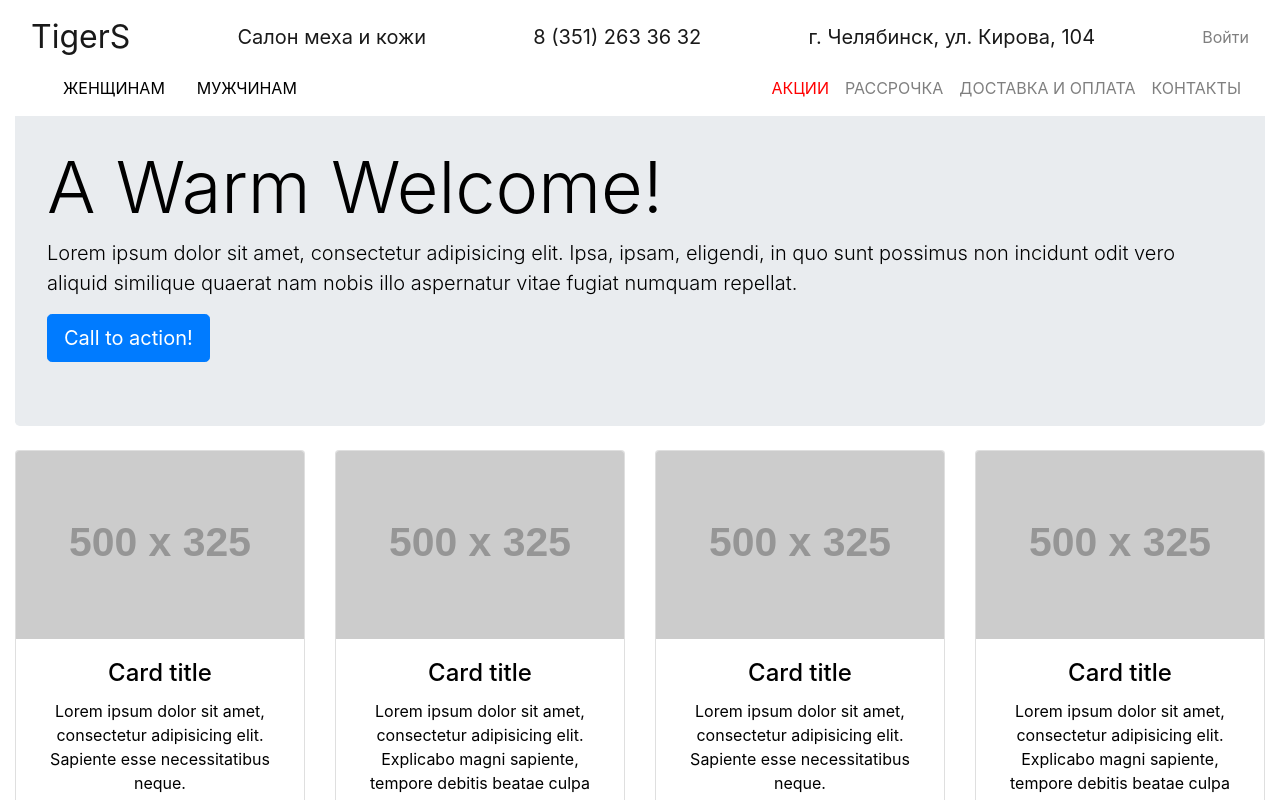
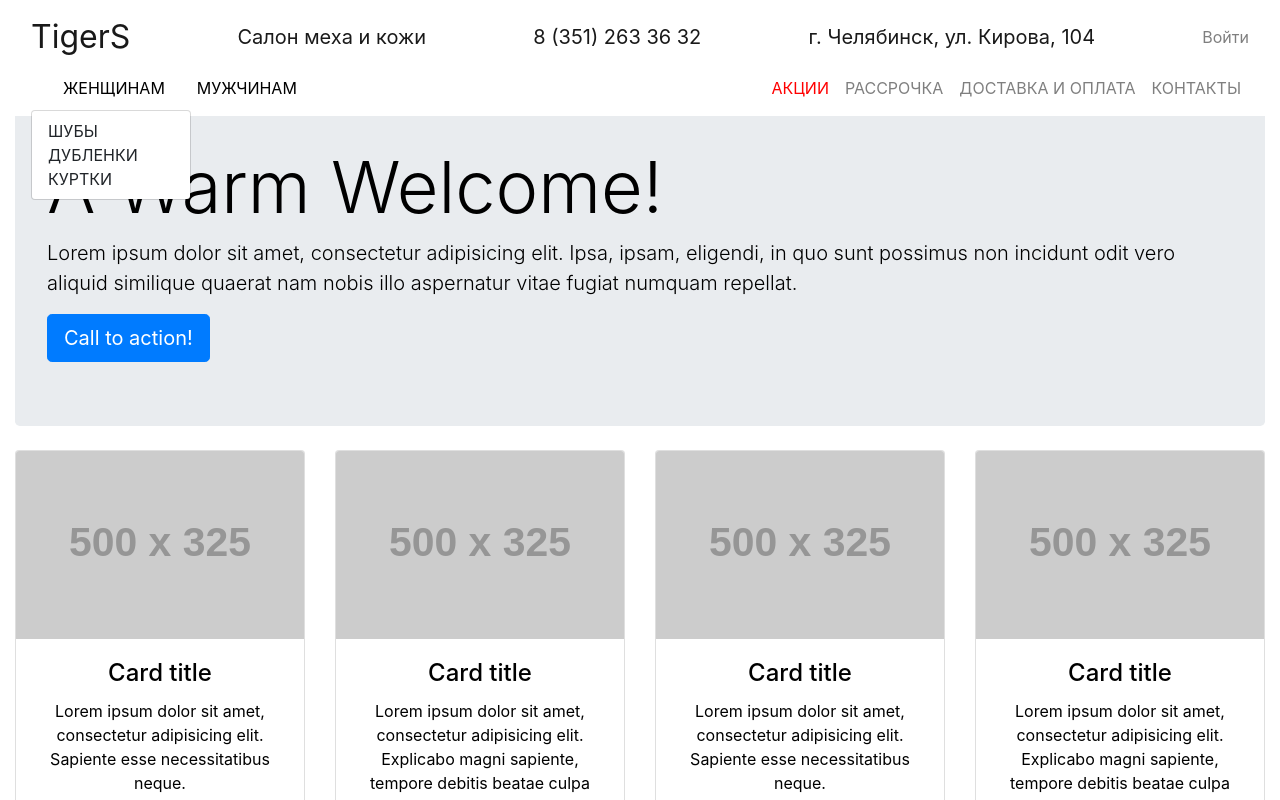
Before and after one commit to usermuser/tigers_template, a website: page index.html in a window 1280 px wide. Both pictures are taken after a click on the link "ЖЕНЩИНАМ". Shown: the top 800 px of the page. Drawn offline with nearby package versions, Linux system fonts and the light colour scheme; placeholder pictures from the web are drawn by us.

Commit message:
dropdown

```diff
--- a/index.html
+++ b/index.html
@@ -40,7 +40,13 @@
 			  <!--</button>-->
 
         <div class="navbar " id="navbarMenu1">
-              <a class="nav-item nav-link " href="#">ЖЕНЩИНАМ</a>
+              <a class="nav-item nav-link " id="navbarWomens" data-toggle="dropdown" aria-haspopup = "true" href="#">ЖЕНЩИНАМ</a>
+			<div class="dropdown-menu" aria-labelledby="navbarWomens">
+        	  	<a class="nav-item nav-link dropdown-item" href="#">ШУБЫ</a>
+        	  	<a class="nav-item nav-link dropdown-item" href="#">ДУБЛЕНКИ</a>
+        	  	<a class="nav-item nav-link dropdown-item" href="#">КУРТКИ</a>
+       		</div>
+
               <a class="nav-item nav-link " href="#">МУЖЧИНАМ</a>
         </div>
         <button class="navbar-toggler" type="button" data-toggle="collapse" data-target="#navbarMenu2" aria-controls="navbarResponsive" aria-expanded="false" aria-label="Toggle navigation">
```
